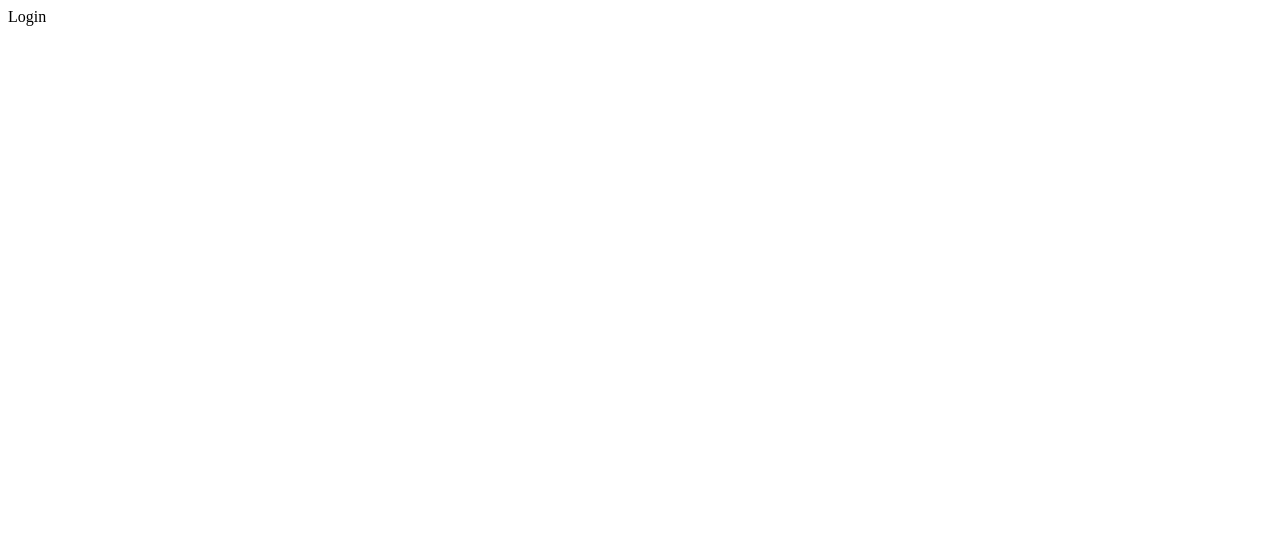
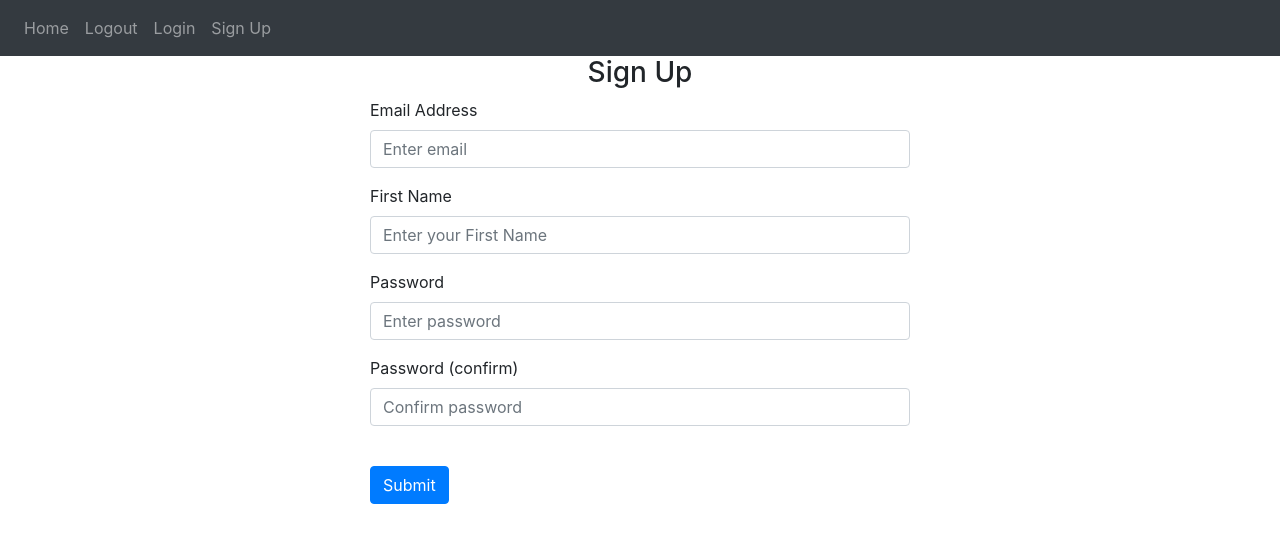
Before and after one commit to sujithsai-kalakonda/Notes_App_Flask, a Flask app: page /login in a window 1280 px wide. Before the commit the part shown is almost empty. Shown: the top 543 px of the page. Run offline with Flask 3, Linux system fonts and the light colour scheme; some libraries are stand-ins or nearby versions.

Commit message:
Added login page

```diff
--- a/website/auth.py
+++ b/website/auth.py
@@ -1,11 +1,11 @@
-from flask import Blueprint
+from flask import Blueprint, render_template
 
 auth = Blueprint("auth", __name__)
 
 
 @auth.route("/login")
 def login():
-    return "<p>Login</p>"
+    return render_template("login.html", boolean=True)
 
 
 @auth.route("/logout")
@@ -15,4 +15,4 @@ def logout():
 
 @auth.route("/sign-up")
 def sign_up():
-    return "<p>Sign Up</p>"
+    return render_template("sign_up.html")
--- a/website/templates/base.html
+++ b/website/templates/base.html
@@ -31,16 +31,17 @@
         </button>
         <div class="collapse navbar-collapse" id="navbar">
           <div class="navbar-nav">
-            {% if user.is_authenticated %}
             <a class="nav-item nav-link" id="home" href="/">Home</a>
             <a class="nav-item nav-link" id="logout" href="/logout">Logout</a>
-            {% else %}
             <a class="nav-item nav-link" id="login" href="/login">Login</a>
             <a class="nav-item nav-link" id="signUp" href="/sign-up">Sign Up</a>
-            {% endif %}
           </div>
         </div>
       </nav>
+      <div class="'container">
+        {% block content %}
+        {% endblock %}
+      </div>
 
     <script
       src="https://code.jquery.com/jquery-3.2.1.slim.min.js"
@@ -60,7 +61,7 @@
 
     <script>
         typr="text/javascript"
-        src ="{{ url_for('static', 'filename='index.js) }}"
+        src ="{{ url_for('static', filename='index.js') }}"
     </script>
 </body>
 
--- /dev/null
+++ b/website/templates/home.html
@@ -0,0 +1,5 @@
+{% extends "base.html" %} {% block title %}Home{% endblock %}
+
+{% block content %}
+<h1>This is the Home Page</h1>
+{% endblock %}
--- /dev/null
+++ b/website/templates/login.html
@@ -0,0 +1,54 @@
+{% extends "base.html" %} {% block title %}Login{% endblock %} {% block content
+%}
+<div class="container">
+  <div class="row justify-content-center">
+    <div class="col-md-6">
+      <form method="POST">
+        <h3 align="center">Sign Up</h3>
+        <div class="form-group">
+          <label for="email">Email Address</label>
+          <input
+            type="email"
+            class="form-control"
+            id="email"
+            name="email"
+            placeholder="Enter email"
+          />
+        </div>
+        <div class="form-group">
+          <label for="firstName">First Name</label>
+          <input
+            type="text"
+            class="form-control"
+            id="firstName"
+            name="firstName"
+            placeholder="Enter your First Name"
+          />
+        </div>
+        <div class="form-group">
+          <label for="password1">Password</label>
+          <input
+            type="password"
+            class="form-control"
+            id="password1"
+            name="password1"
+            placeholder="Enter password"
+          />
+        </div>
+        <div class="form-group">
+          <label for="password2">Password (confirm)</label>
+          <input
+            type="password"
+            class="form-control"
+            id="password2"
+            name="password2"
+            placeholder="Confirm password"
+          />
+        </div>
+        <br />
+        <button type="submit" class="btn btn-primary">Submit</button>
+      </form>
+    </div>
+  </div>
+</div>
+{% endblock %}
--- /dev/null
+++ b/website/templates/sign_up.html
@@ -0,0 +1,5 @@
+{% extends "base.html" %} {% block title %}Sign Up{% endblock %}
+
+{% block content %}
+<h1>This is the sign up Page</h1>
+{% endblock %}
```
Also changed, not shown: website/views.py (+5 -4 lines).
